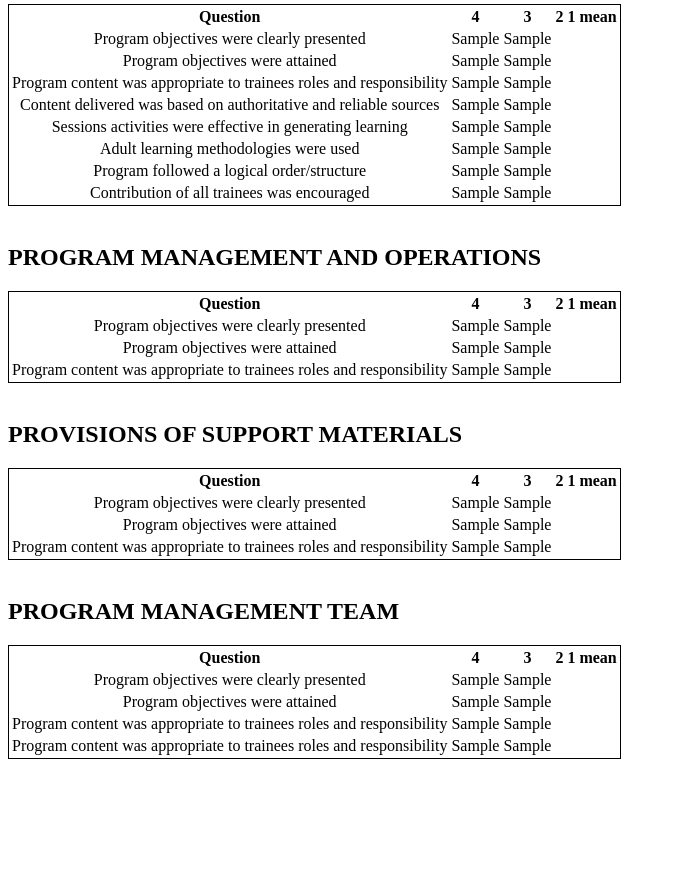
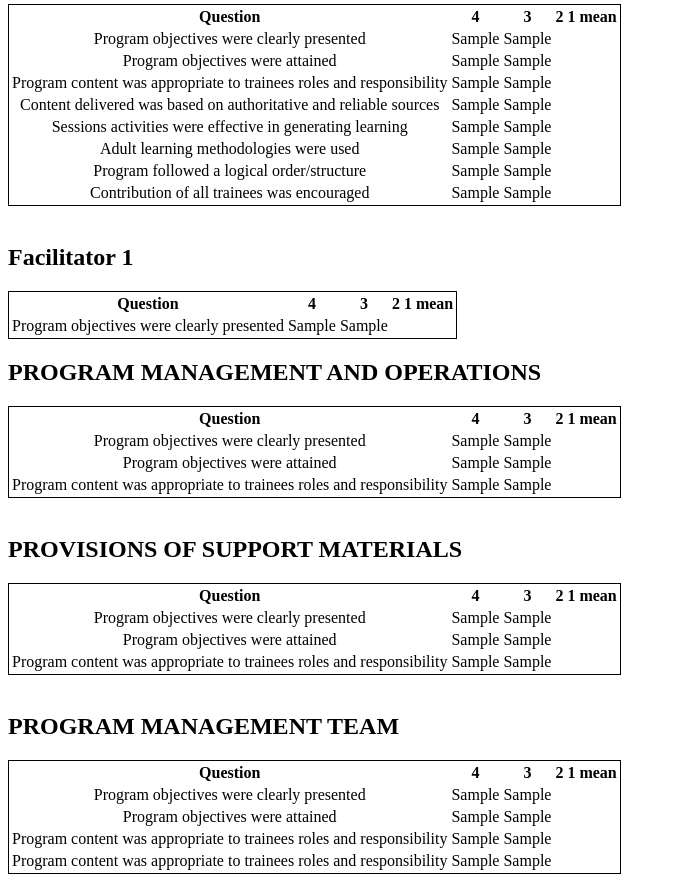
Before and after one commit to Clinic-Directory-2021/evaluation_system_admin, a Django app: template main_app/templates/pdf_generated/generate_summary.html in a window 1280 px wide. Shown: the part 310-1192 px from the top of the page, without its empty margins (0-676 px from the left). Before the commit the page ends 1069 px from the top, so only its background shows below. Run offline with Django 3.2, Linux system fonts and the light colour scheme; the template is opened without the code that fills it: most values are stand-ins (such as "Sample title", 1, 10 or a date in 2020).

Commit message:
asdasddsa

```diff
--- a/main_app/templates/pdf_generated/generate_summary.html
+++ b/main_app/templates/pdf_generated/generate_summary.html
@@ -85,6 +85,32 @@
         </tbody>
     </table>
     <br>
+    <!-- #facilitators -->
+    <h2>Facilitator 1</h2>
+    <table style="border: 1px solid black; text-align: center;">
+        <thead>
+            <tr>
+                <th>Question</th>
+                <th>4</th>
+                <th>3</th>
+                <th>2</th>
+                <th>1</th>
+                <th>mean</th>
+            </tr>
+        </thead>
+        <tbody>
+            {% for facilitator_data in facilitator_dict %}
+            <tr>
+                <td>Program objectives were clearly presented</td>
+                {% for key,values in q9.items %}
+                <td>{{values}}</td>
+                {% endfor %}
+                <td>{{q1_mean}}</td>
+            </tr>
+            {% endfor %}
+        </tbody>
+    </table>
+
     <h2>PROGRAM MANAGEMENT AND OPERATIONS</h2>
     <table style="border: 1px solid black; text-align: center;">
         <thead>
```
